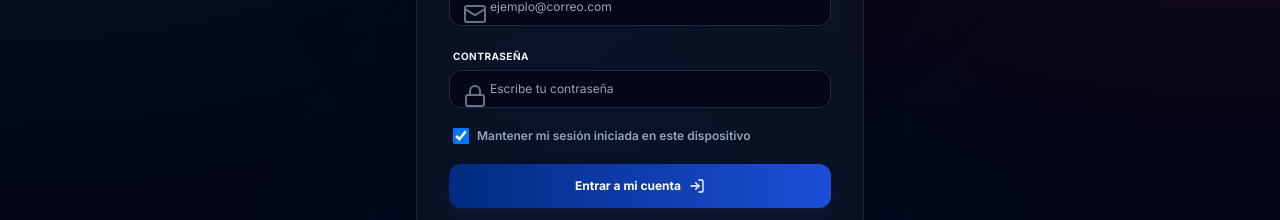
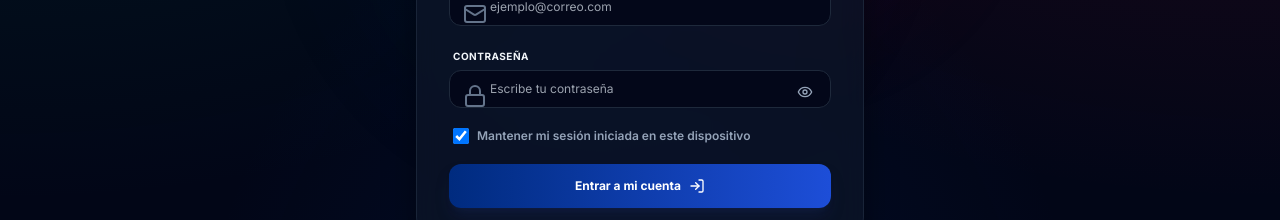
Before and after one commit to Jsanche18/MundialKing, a Next.js app: page / in a window 1280 px wide. Shown: the part 1164-1384 px from the top of the page. Built offline with nearby package versions, Linux system fonts and the light colour scheme.

Commit message:
feat: add show/hide password toggle eye icon to login and onboarding forms

```diff
--- a/src/app/page.tsx
+++ b/src/app/page.tsx
@@ -19,7 +19,9 @@ import {
   Trophy,
   Activity,
   Calendar,
-  Flame
+  Flame,
+  Eye,
+  EyeOff
 } from 'lucide-react';
 import Dashboard from '../components/Dashboard';
 
@@ -33,6 +35,7 @@ export default function Home() {
   // Authentication form states
   const [email, setEmail] = useState('');
   const [password, setPassword] = useState('');
+  const [showPassword, setShowPassword] = useState(false);
   const [name, setName] = useState('');
   const [rememberMe, setRememberMe] = useState(true); // Default to true as user requested
 
@@ -40,6 +43,7 @@ export default function Home() {
   const [groupName, setGroupName] = useState('');
   const [inviteCode, setInviteCode] = useState('');
   const [groupPassword, setGroupPassword] = useState('');
+  const [showGroupPassword, setShowGroupPassword] = useState(false);
 
   const [error, setError] = useState('');
   const [notification, setNotification] = useState<string | null>(null);
@@ -491,13 +495,24 @@ export default function Home() {
                   <div className="relative">
                     <Lock className="absolute left-3.5 top-3.5 h-4.5 w-4.5 text-slate-500" />
                     <input
-                      type="password"
+                      type={showPassword ? "text" : "password"}
                       required
                       placeholder="Escribe tu contraseña"
                       value={password}
                       onChange={(e) => setPassword(e.target.value)}
-                      className="w-full bg-slate-950/80 border border-slate-800 focus:border-mexico-green rounded-xl py-2.5 pl-10 pr-4 text-slate-100 placeholder:text-slate-650 focus:outline-none focus:ring-1 focus:ring-emerald-500/20 text-xs transition-all duration-200"
+                      className="w-full bg-slate-950/80 border border-slate-800 focus:border-mexico-green rounded-xl py-2.5 pl-10 pr-11 text-slate-100 placeholder:text-slate-650 focus:outline-none focus:ring-1 focus:ring-emerald-500/20 text-xs transition-all duration-200"
                     />
+                    <button
+                      type="button"
+                      onClick={() => setShowPassword(!showPassword)}
+                      className="absolute right-3.5 top-2.5 text-slate-400 hover:text-slate-200 transition-colors p-1"
+                    >
+                      {showPassword ? (
+                        <EyeOff className="h-4 w-4" />
+                      ) : (
+                        <Eye className="h-4 w-4" />
+                      )}
+                    </button>
                   </div>
                 </div>
 
@@ -575,12 +590,23 @@ export default function Home() {
                       <div className="relative">
                         <KeyRound className="absolute left-2.5 top-2.5 h-3.5 w-3.5 text-slate-600" />
                         <input
-                          type="password"
+                          type={showGroupPassword ? "text" : "password"}
                           placeholder="Contraseña"
                           value={groupPassword}
                           onChange={(e) => setGroupPassword(e.target.value)}
-                          className="w-full bg-slate-950 border border-slate-800 focus:border-mexico-green rounded-xl py-2 pl-8 pr-3 text-slate-100 placeholder:text-slate-650 focus:outline-none text-xs transition-all duration-200"
+                          className="w-full bg-slate-950 border border-slate-800 focus:border-mexico-green rounded-xl py-2 pl-8 pr-8 text-slate-100 placeholder:text-slate-650 focus:outline-none text-xs transition-all duration-200"
                         />
+                        <button
+                          type="button"
+                          onClick={() => setShowGroupPassword(!showGroupPassword)}
+                          className="absolute right-2.5 top-2 text-slate-500 hover:text-slate-300 transition-colors p-1"
+                        >
+                          {showGroupPassword ? (
+                            <EyeOff className="h-3.5 w-3.5" />
+                          ) : (
+                            <Eye className="h-3.5 w-3.5" />
+                          )}
+                        </button>
                       </div>
                     </div>
 
@@ -623,12 +649,23 @@ export default function Home() {
                       <div className="relative">
                         <KeyRound className="absolute left-2.5 top-2.5 h-3.5 w-3.5 text-slate-600" />
                         <input
-                          type="password"
+                          type={showGroupPassword ? "text" : "password"}
                           placeholder="Contraseña"
                           value={groupPassword}
                           onChange={(e) => setGroupPassword(e.target.value)}
-                          className="w-full bg-slate-950 border border-slate-800 focus:border-usa-blue rounded-xl py-2 pl-8 pr-3 text-slate-100 placeholder:text-slate-650 focus:outline-none text-xs transition-all duration-200"
+                          className="w-full bg-slate-950 border border-slate-800 focus:border-usa-blue rounded-xl py-2 pl-8 pr-8 text-slate-100 placeholder:text-slate-650 focus:outline-none text-xs transition-all duration-200"
                         />
+                        <button
+                          type="button"
+                          onClick={() => setShowGroupPassword(!showGroupPassword)}
+                          className="absolute right-2.5 top-2 text-slate-500 hover:text-slate-300 transition-colors p-1"
+                        >
+                          {showGroupPassword ? (
+                            <EyeOff className="h-3.5 w-3.5" />
+                          ) : (
+                            <Eye className="h-3.5 w-3.5" />
+                          )}
+                        </button>
                       </div>
                     </div>
 
```
